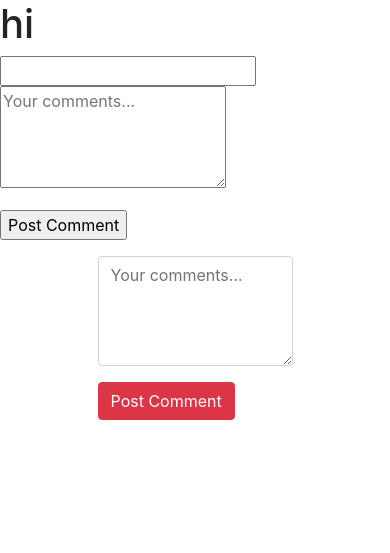
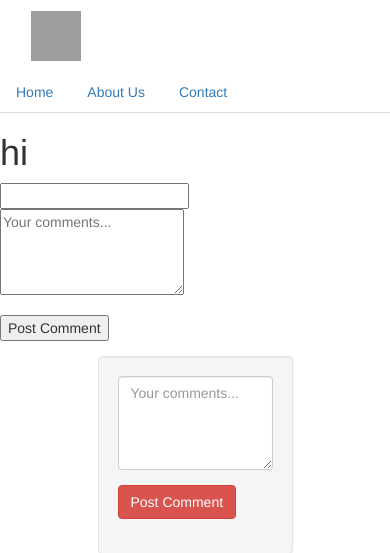
Before and after one commit to lucas2005gao/WDCC_website, a CodeIgniter app: page /database/ in a window 390 px wide. Shown: the top 553 px of the page. Run offline with CodeIgniter, Linux system fonts and the light colour scheme; some libraries are stand-ins or nearby versions; grey boxes are pictures that could not be loaded.

Commit message:
Added navigation bar

```diff
--- a/application/views/common/header.php
+++ b/application/views/common/header.php
@@ -5,4 +5,21 @@
 	<link rel="stylesheet" href="/assets/css/bootstrap.css">
 </head>
 
+<ul class="nav nav-tabs">
+	<li class="col-xs-12 col-sm-6 col-md-6 col-lg-9">
+		<a href="#">
+			<img src="/assets/coming-soon.jpg" style="width:50px;height:50px;">
+		</a>
+	</li>
+	<li class="nav-item col-0.5">
+		<a class="nav-link active" href="#">Home</a>
+	</li>
+	<li class="nav-item col-0.5">
+		<a class="nav-link" href="#">About Us</a>
+	</li>
+	<li class="nav-item col-0.5">
+		<a class="nav-link" href="#">Contact</a>
+	</li>
+</ul>
+
 <body>
```
